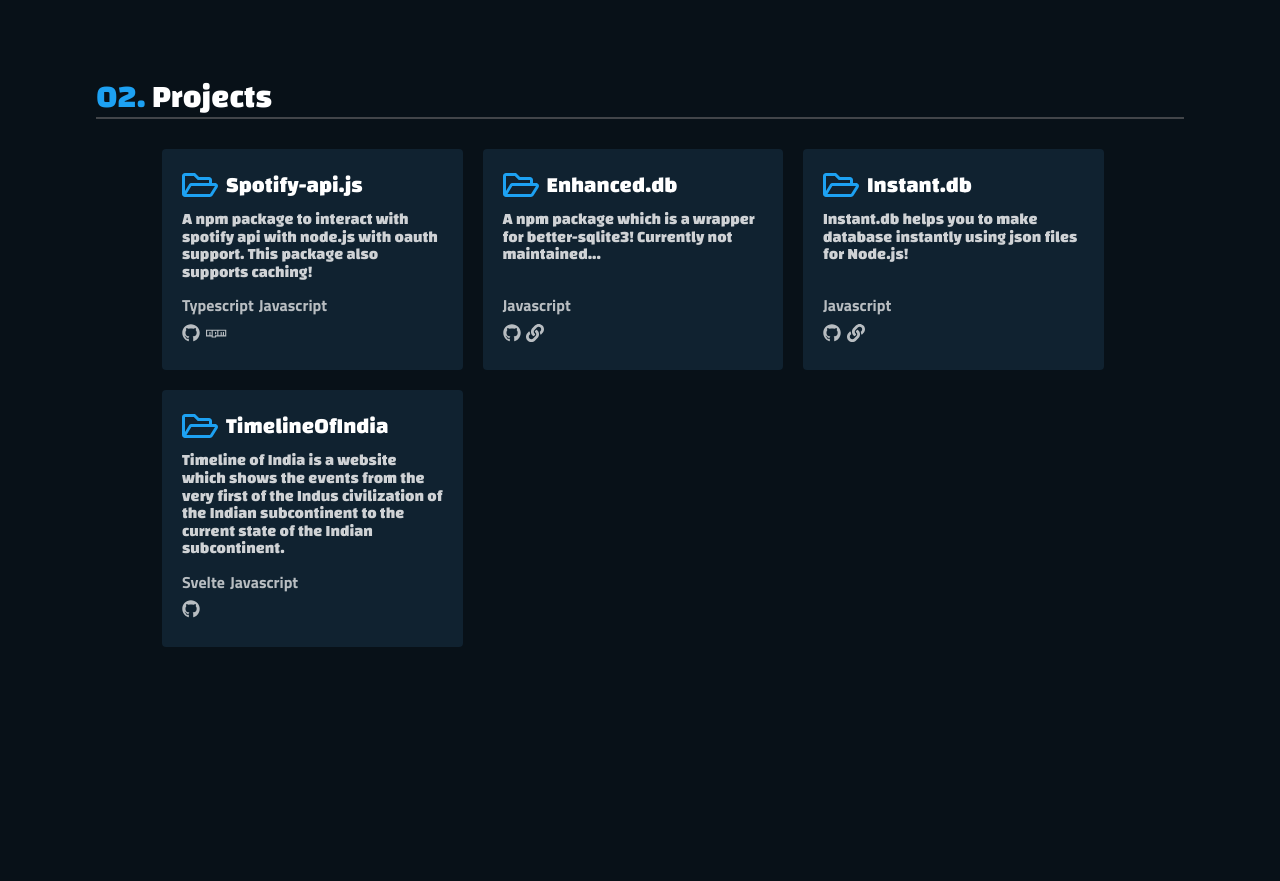
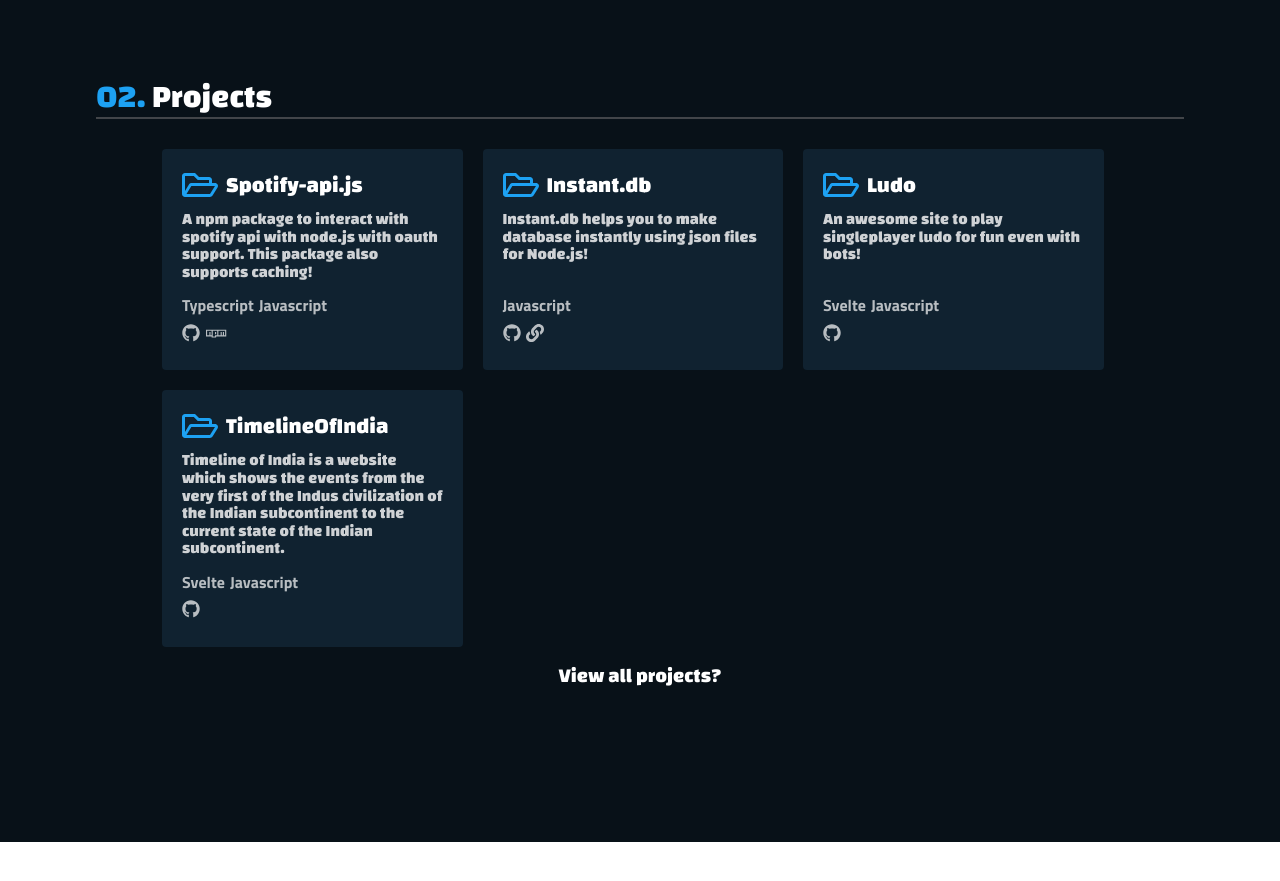
Before and after one commit to scientific-dev/portfolio, a Svelte app: page / in a window 1280 px wide. Shown: the part 1660-2541 px from the top of the page. Built offline with nearby package versions, Linux system fonts and the light colour scheme; a web font is replaced by a local one.

Commit message:
feat: toggle project tab

```diff
--- a/src/App.svelte
+++ b/src/App.svelte
@@ -22,13 +22,14 @@
 		return (top + (height / 3)) <= (window.innerHeight || document.documentElement.clientHeight);
 	}
 
+	window.scrollPos = () => window.pageYOffset || document.documentElement.scrollTop || document.body.scrollTop;
+
 	function sleep (ms) {
 		return new Promise(r => setTimeout(r, ms));
 	}
 
 	function headerScrolled () {
-		const scrolled = window.pageYOffset || document.documentElement.scrollTop || document.body.scrollTop;
-		scrolledHeader = scrolled > 20;
+		scrolledHeader = window.scrollPos() > 20;
 	}
 
 	async function checkSections () {
--- a/src/constants.js
+++ b/src/constants.js
@@ -31,16 +31,6 @@
 		]
 	},
 	{
-		name: 'Enhanced.db',
-		description: 'A npm package which is a wrapper for better-sqlite3! Currently not maintained...',
-		languages: ['Javascript'],
-		link: 'https://npmjs.com/package/enhanced.db',
-		buttons: [
-			makeBtn('https://github.com/Scientific-Dev/enhanced.db', 'GitHub'),
-			makeBtn('https://npmjs.com/package/enhanced.db', 'Link')
-		]
-	},
-	{
 		name: 'Instant.db',
 		description: 'Instant.db helps you to make database instantly using json files for Node.js!',
 		languages: ['Javascript'],
@@ -48,6 +38,15 @@
 		buttons: [
 			makeBtn('https://github.com/Scientific-Dev/instant.db', 'GitHub'),
 			makeBtn('https://npmjs.com/package/instant.db', 'Link')
+		]
+	},
+	{
+		name: 'Ludo',
+		description: 'An awesome site to play singleplayer ludo for fun even with bots!',
+		link: 'https://scientific-dev.github.io/ludo?game',
+		languages: ['Svelte', 'Javascript'],
+		buttons: [
+			makeBtn('https://github.com/scientific-dev/ludo', 'GitHub')
 		]
 	},
 	{
@@ -100,12 +99,23 @@
 		]
 	},
 	{
-		name: 'Ludo',
-		description: 'An awesome site to play singleplayer ludo for fun even with bots!',
-		link: 'https://scientific-dev.github.io/ludo?game',
-		languages: ['Svelte', 'Javascript'],
+		name: 'Enhanced.db',
+		description: 'A npm package which is a wrapper for better-sqlite3! Currently not maintained...',
+		languages: ['Javascript'],
+		link: 'https://npmjs.com/package/enhanced.db',
 		buttons: [
-			makeBtn('https://github.com/scientific-dev/ludo', 'GitHub')
+			makeBtn('https://github.com/Scientific-Dev/enhanced.db', 'GitHub'),
+			makeBtn('https://npmjs.com/package/enhanced.db', 'Link')
+		]
+	},
+	{
+		name: 'Spotify Types',
+		description: 'All the typings for the various Spotify API Object typings written in typescript.',
+		languages: ['Typescript'],
+		link: 'https://npmjs.com/package/spotify-types',
+		buttons: [
+			makeBtn('https://github.com/spotify-api/spotify-types', 'GitHub'),
+			makeBtn('https://npmjs.com/package/spotify-types', 'NPM')
 		]
 	}
 ];
--- a/src/sections/Projects.svelte
+++ b/src/sections/Projects.svelte
@@ -1,15 +1,35 @@
 <script>
 	import Project from '../components/Project.svelte';
 	import { Projects } from '../constants';
+
+	let displayAll = false;
 </script>
 
 <div class="project-list flex flex-wrap">
-	{#each Projects as project}
+	{#each Projects.slice(0, displayAll ? Projects.length : 6) as project}
 		<Project {project}/>
 	{/each}
 </div>
 
+<p
+	class="cursor-pointer"
+	on:click={() => displayAll = !displayAll}
+>
+	View {displayAll ? 'less' : 'all'} projects?
+</p>
+
 <style>
+	p {
+		margin-top: 10px;
+		font-size: 20px;
+		text-align: center;
+		display: lock;
+	}
+
+	p:hover {
+		opacity: .85;
+	}
+
 	@media (min-width: 1200px) {
 		.project-list {
 			--card-flex: 25%!important;
```
Also changed, not shown: 1 other file (tests, documents, lock files or other folders).
